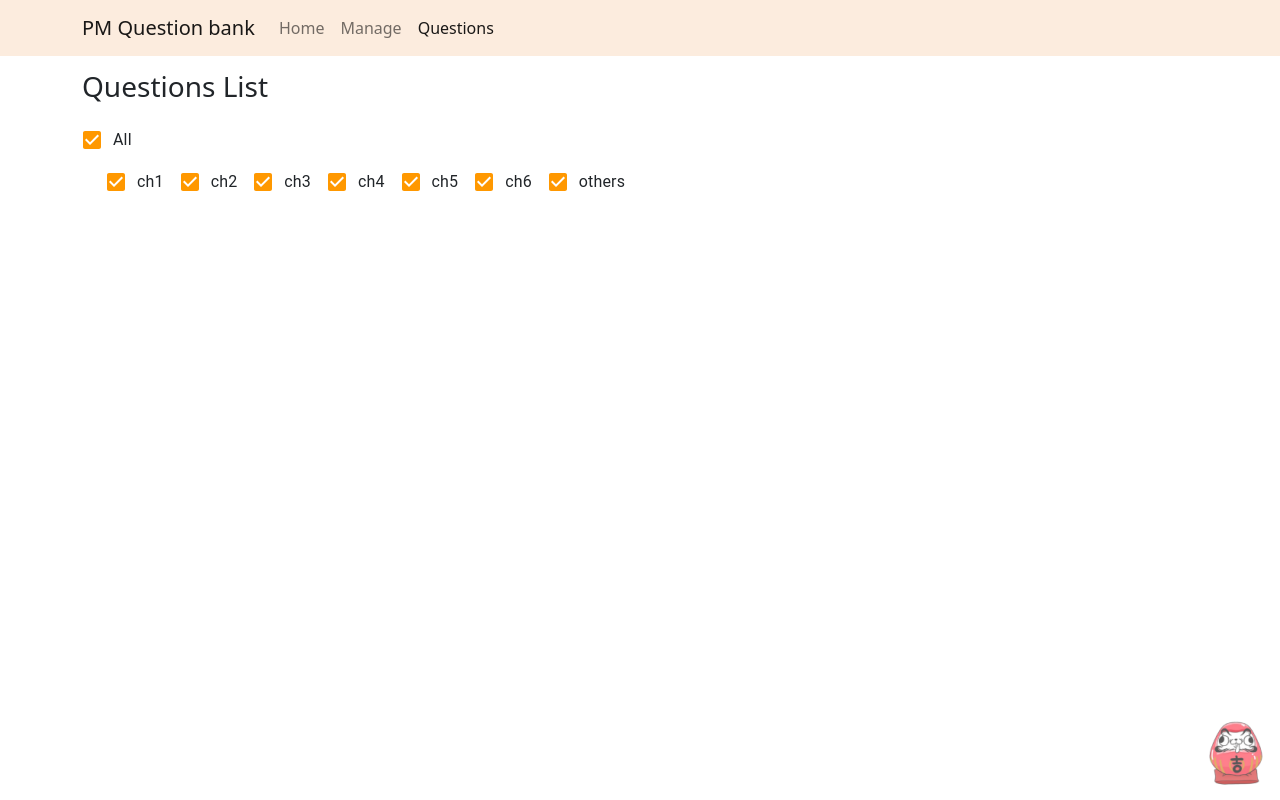
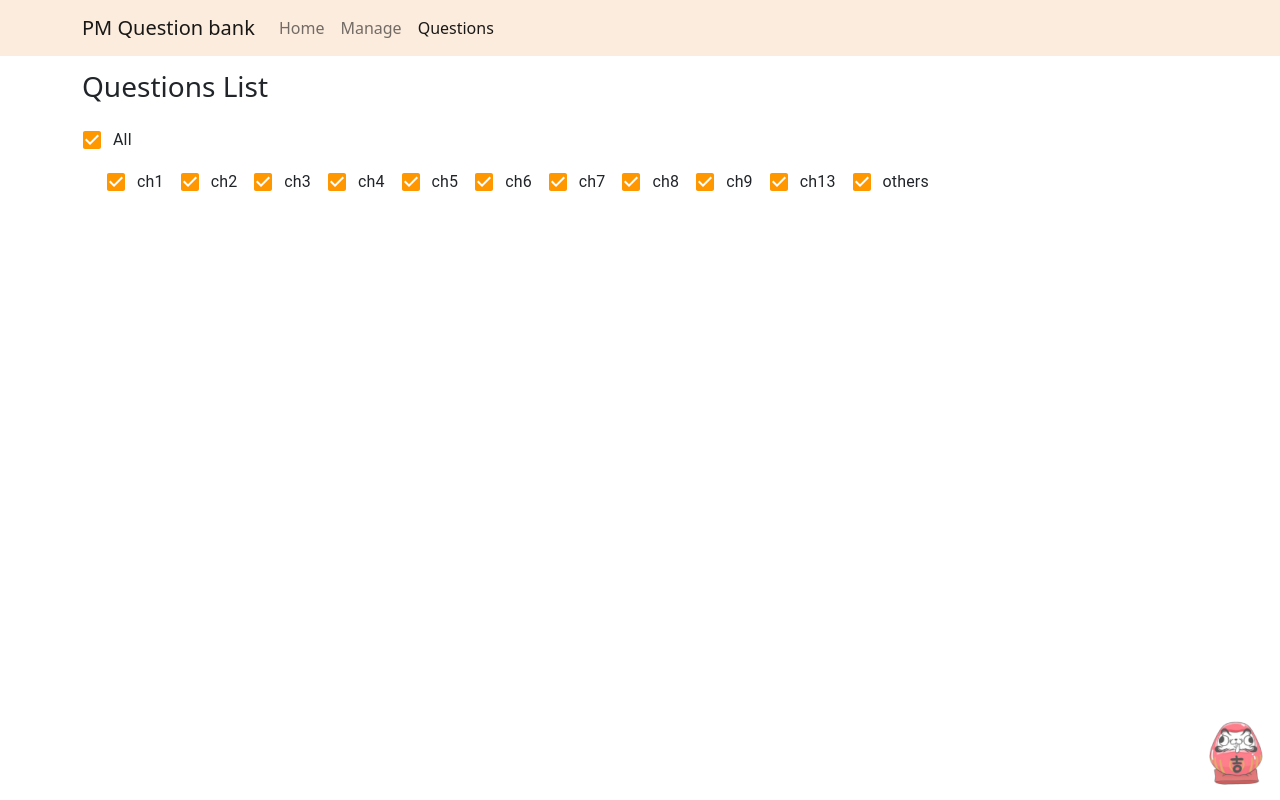
Before and after one commit to Lin014/pm-question-bank, a React (Create React App) app: page /questions in a window 1280 px wide. Built offline with nearby package versions, Linux system fonts and the light colour scheme; no server answers; the database is empty.

Commit message:
add chapter 7,8,9,13

```diff
--- a/src/components/checkbox.js
+++ b/src/components/checkbox.js
@@ -5,8 +5,8 @@ import FormControlLabel from '@mui/material/FormControlLabel';
 import { orange } from '@mui/material/colors';
 
 export const QuestionCheckbox = (
-    { ch1, ch2, ch3, ch4, ch5, ch6, others,
-        setCh1, setCh2, setCh3, setCh4, setCh5, setCh6, setOthers, setIsLoading }) => {
+    { ch1, ch2, ch3, ch4, ch5, ch6, ch7, ch8, ch9, ch13, others,
+        setCh1, setCh2, setCh3, setCh4, setCh5, setCh6, setCh7, setCh8, setCh9, setCh13, setOthers, setIsLoading }) => {
 
     const handleChange1 = (event) => {
         setIsLoading(true)
@@ -16,6 +16,10 @@ export const QuestionCheckbox = (
         setCh4(event.target.checked)
         setCh5(event.target.checked)
         setCh6(event.target.checked)
+        setCh7(event.target.checked)
+        setCh8(event.target.checked)
+        setCh9(event.target.checked)
+        setCh13(event.target.checked)
         setOthers(event.target.checked)
     };
 
@@ -76,6 +80,42 @@ export const QuestionCheckbox = (
                 }} checked={ch6} onChange={(e) => {setCh6(e.target.checked); setIsLoading(true)}} />}
             />
             <FormControlLabel
+                label="ch7"
+                control={<Checkbox sx={{
+                    color: orange[500],
+                    '&.Mui-checked': {
+                        color: orange[500],
+                    },
+                }} checked={ch7} onChange={(e) => {setCh7(e.target.checked); setIsLoading(true)}} />}
+            />
+            <FormControlLabel
+                label="ch8"
+                control={<Checkbox sx={{
+                    color: orange[500],
+                    '&.Mui-checked': {
+                        color: orange[500],
+                    },
+                }} checked={ch8} onChange={(e) => {setCh8(e.target.checked); setIsLoading(true)}} />}
+            />
+            <FormControlLabel
+                label="ch9"
+                control={<Checkbox sx={{
+                    color: orange[500],
+                    '&.Mui-checked': {
+                        color: orange[500],
+                    },
+                }} checked={ch9} onChange={(e) => {setCh9(e.target.checked); setIsLoading(true)}} />}
+            />
+            <FormControlLabel
+                label="ch13"
+                control={<Checkbox sx={{
+                    color: orange[500],
+                    '&.Mui-checked': {
+                        color: orange[500],
+                    },
+                }} checked={ch13} onChange={(e) => {setCh13(e.target.checked); setIsLoading(true)}} />}
+            />
+            <FormControlLabel
                 label="others"
                 control={<Checkbox sx={{
                     color: orange[500],
@@ -93,7 +133,7 @@ export const QuestionCheckbox = (
                 label="All"
                 control={
                     <Checkbox
-                        checked={ch1 && ch2 && ch3 && ch4 && ch5 && ch6 && others}
+                        checked={ch1 && ch2 && ch3 && ch4 && ch5 && ch6 && ch7 && ch8 && ch9 && ch13 && others}
                         onChange={handleChange1}
                         sx={{
                             color: orange[500],
--- a/src/pages/manage.js
+++ b/src/pages/manage.js
@@ -138,6 +138,10 @@ const Manage = () => {
               <option value="ch4">Ch4</option>
               <option value="ch5">Ch5</option>
               <option value="ch6">Ch6</option>
+              <option value="ch7">Ch7</option>
+              <option value="ch8">Ch8</option>
+              <option value="ch9">Ch9</option>
+              <option value="ch13">Ch13</option>
               <option value="others">Others</option>
             </Form.Select>
           </FormGroup>
--- a/src/pages/questions.js
+++ b/src/pages/questions.js
@@ -25,6 +25,10 @@ const Questions = () => {
     const [ch4, setCh4] = useState(true);
     const [ch5, setCh5] = useState(true);
     const [ch6, setCh6] = useState(true);
+    const [ch7, setCh7] = useState(true);
+    const [ch8, setCh8] = useState(true);
+    const [ch9, setCh9] = useState(true);
+    const [ch13, setCh13] = useState(true);
     const [others, setOthers] = useState(true);
 
     useEffect(() => {
@@ -48,7 +52,7 @@ const Questions = () => {
         console.log("is Loading: ", isLoading)
         let filter2 = []
         questions.map((val) => {
-            if (ch1 && ch2 && ch3 && ch4 && ch5 && ch6 && others) {
+            if (ch1 && ch2 && ch3 && ch4 && ch5 && ch6 && ch7 && ch8 && ch9 && ch13 && others) {
                 return filter2 = questions
             } else {
                 if ((ch1 && val.chapter === "ch1") ||
@@ -57,6 +61,10 @@ const Questions = () => {
                     (ch4 && val.chapter === "ch4") ||
                     (ch5 && val.chapter === "ch5") ||
                     (ch6 && val.chapter === "ch6") ||
+                    (ch7 && val.chapter === "ch7") ||
+                    (ch8 && val.chapter === "ch8") ||
+                    (ch9 && val.chapter === "ch9") ||
+                    (ch13 && val.chapter === "ch13") ||
                     (others && val.chapter === "others")) {
                     filter2.push(val)
                 }
@@ -66,7 +74,7 @@ const Questions = () => {
         setShowQuestions(randomAry(filter2))
         setIsLoading(false)
         console.log("is Loading: ", isLoading)
-    }, [ch1, ch2, ch3, ch4, ch5, ch6, others, questions, isLoading])
+    }, [ch1, ch2, ch3, ch4, ch5, ch6, ch7, ch8, ch9, ch13, others, questions, isLoading])
 
     const randomAry = (ary) => {
         return ary.sort(() => Math.random() - 0.5)
@@ -83,7 +91,8 @@ const Questions = () => {
                     options={optionList}
                     answer={val.answer}
                     explanation={val.explanation}
-                    chapter={val.chapter} />
+                    chapter={val.chapter}
+                    id={val.id} />
             )
         } else {
             return (
@@ -93,7 +102,8 @@ const Questions = () => {
                     question={val.question}
                     answer={val.answer}
                     explanation={val.explanation}
-                    chapter={val.chapter} />
+                    chapter={val.chapter}
+                    id={val.id} />
             )
         }
     }
@@ -105,9 +115,11 @@ const Questions = () => {
                 <a href="#top"><img alt="Go to top button" className="right-btn" src={require('../pictures/godgwawa2.png')} /></a>
                 <h3 className="sub-title">Questions List</h3>
                 <QuestionCheckbox
-                    ch1={ch1} ch2={ch2} ch3={ch3} ch4={ch4} ch5={ch5} ch6={ch6} others={others}
+                    ch1={ch1} ch2={ch2} ch3={ch3} ch4={ch4} ch5={ch5} ch6={ch6}
+                    ch7={ch7} ch8={ch8} ch9={ch9} ch13={ch13} others={others}
                     setCh1={setCh1} setCh2={setCh2} setCh3={setCh3} setCh4={setCh4}
-                    setCh5={setCh5} setCh6={setCh6} setOthers={setOthers}
+                    setCh5={setCh5} setCh6={setCh6} setCh7={setCh7} setCh8={setCh8}
+                    setCh9={setCh9} setCh13={setCh13} setOthers={setOthers}
                     setIsLoading={setIsLoading}
                 />
                 <div>
@@ -129,7 +141,7 @@ const Questions = () => {
 }
 
 
-const MultipleChoice = ({ index, question, options, answer, explanation, chapter }) => {
+const MultipleChoice = ({ index, question, options, answer, explanation, chapter, id }) => {
     const [select, setSelect] = useState("");
     const [result, setResult] = useState("");
     const [result2, setResult2] = useState("");
@@ -159,6 +171,7 @@ const MultipleChoice = ({ index, question, options, answer, explanation, chapter
                 <Card.Header as="h6">Multiple Choice</Card.Header>
                 <Card.Body>
                     <Card.Title>Question {index}</Card.Title>
+
                     <Card.Text>
                         {question}
                     </Card.Text>
@@ -205,13 +218,14 @@ const MultipleChoice = ({ index, question, options, answer, explanation, chapter
                     </Card.Title>
                     <Card.Text>{result2}</Card.Text>
                     <Card.Text>{curChapter}</Card.Text>
+                    <footer className="blockquote-footer">id: {id}</footer>
                 </Card.Body>
             </Card>
         </div>
     )
 }
 
-const TrueFalse = ({ index, question, answer, explanation, chapter }) => {
+const TrueFalse = ({ index, question, answer, explanation, chapter, id }) => {
     const [select, setSelect] = useState("");
     const [result, setResult] = useState("");
     const [result2, setResult2] = useState("");
@@ -272,6 +286,7 @@ const TrueFalse = ({ index, question, answer, explanation, chapter }) => {
                     </Card.Title>
                     <Card.Text>{result2}</Card.Text>
                     <Card.Text>{curChapter}</Card.Text>
+                    <footer className="blockquote-footer">id: {id}</footer>
                 </Card.Body>
             </Card>
         </div>
```
